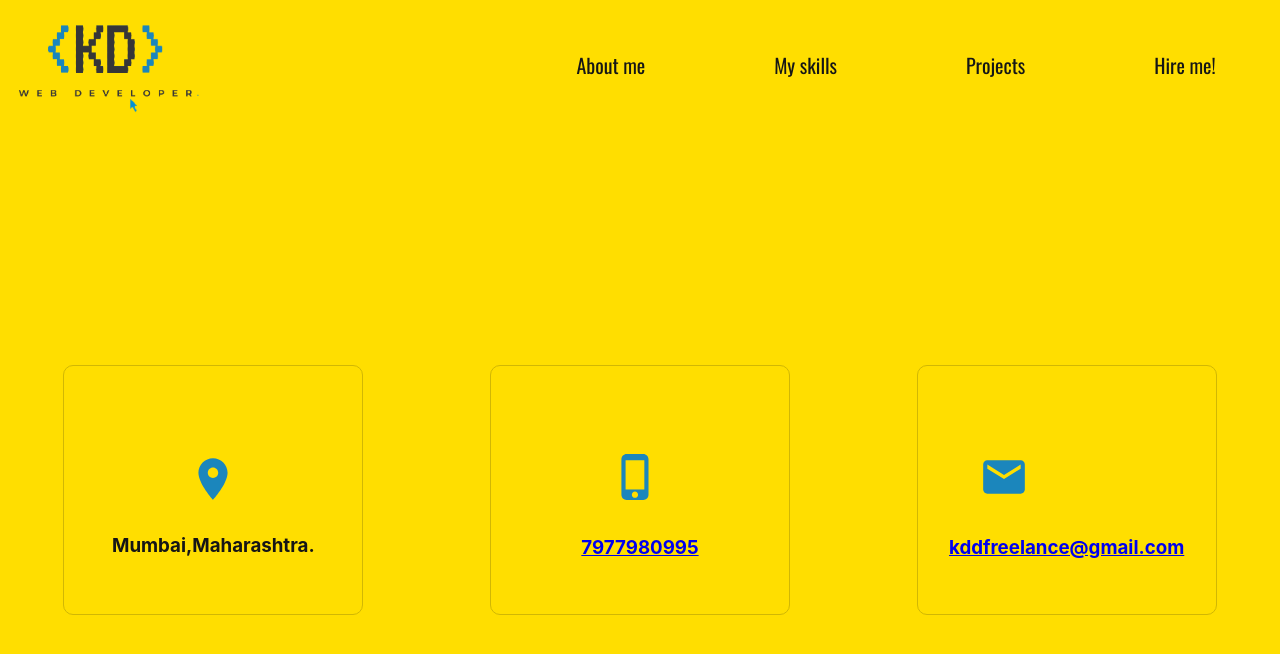
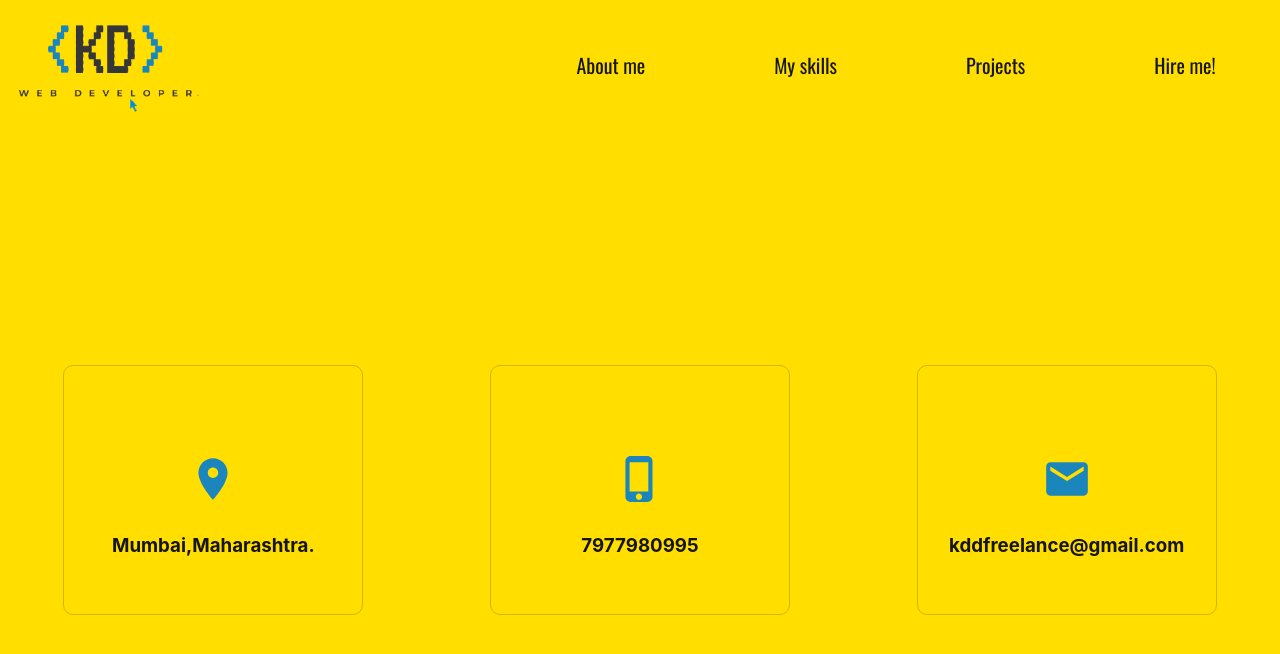
Before and after one commit to KDDeveloper/kd-app, a React (Create React App) app: page /kd/contact in a window 1280 px wide. Shown: the top 654 px of the page. Built offline with nearby package versions, Linux system fonts and the light colour scheme.

Commit message:
Update contactPage.scss

```diff
--- a/src/pages/contactPage/contactPage.scss
+++ b/src/pages/contactPage/contactPage.scss
@@ -18,6 +18,16 @@
         color: #151516;
         margin: 20px;
 
+         a{
+            height: 100%;
+            width: 100%;
+            text-decoration: none;
+            display: flex;
+            flex-direction: column;
+            align-items: center;
+            justify-content: center;
+            color: #151516;
+        }
 
         svg{
             fill: #1B86BC;
```
